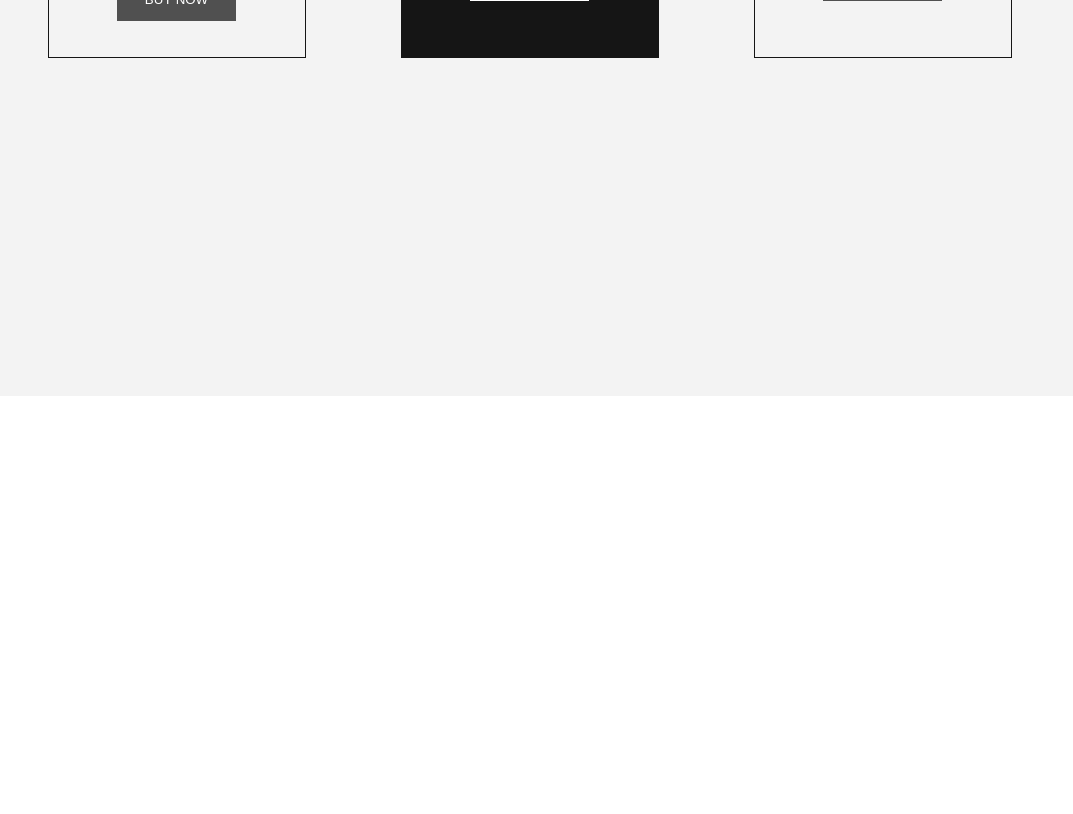
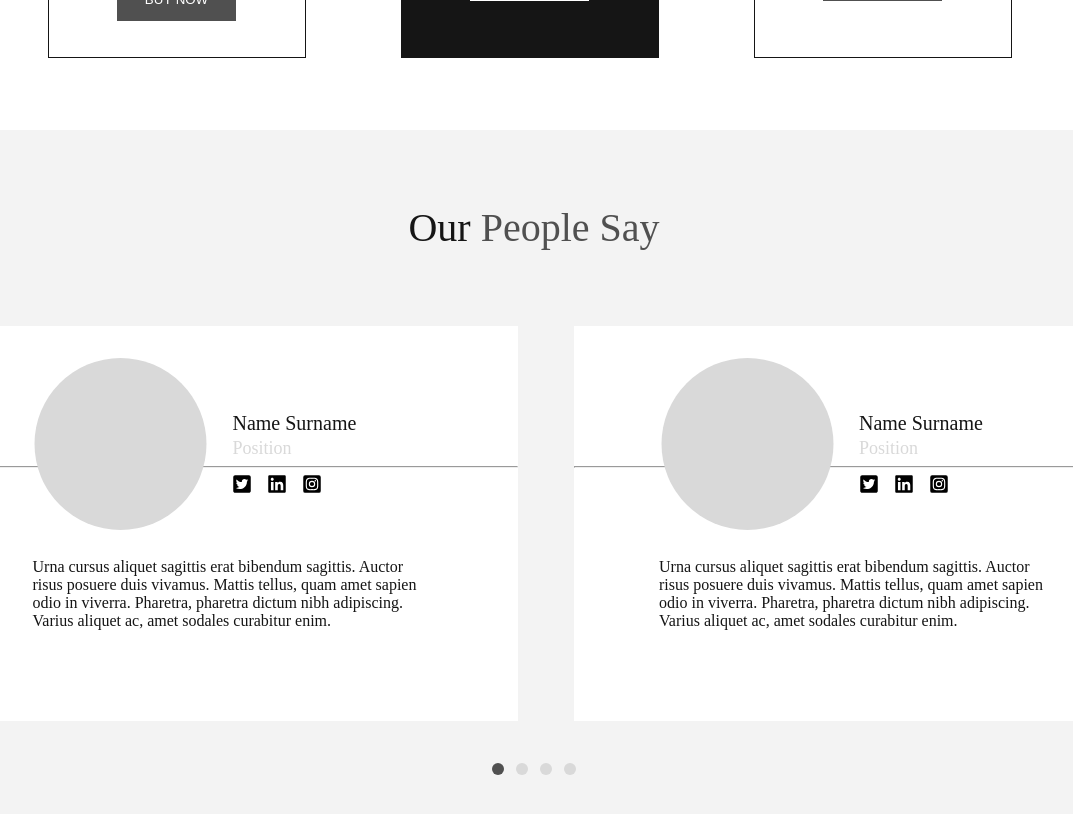
Before and after one commit to Netlonde/design-studio-page, a Next.js app: page /home in a window 1280 px wide. Shown: the part 3580-4394 px from the top of the page, without its empty margins (106-1179 px from the left). Before the commit the page ends 3976 px from the top, so only its background shows below. Built offline with nearby package versions, Linux system fonts and the light colour scheme.

Commit message:
feat: what people say section

```diff
--- a/src/app/home/page.tsx
+++ b/src/app/home/page.tsx
@@ -6,6 +6,7 @@ import About from "@/components/about/about";
 import OurServices from "@/components/ourServices/ourServices";
 import OurPortfolio from "@/components/ourPortfolio/ourPortfolio";
 import OurPricing from "@/components/ourPricing/ourPricing";
+import WhatPeopleSay from "@/components/whatPeopleSay/whatPeopleSay";
 
 export const metadata = {
   title: "Home",
@@ -23,6 +24,7 @@ export default function Home() {
         <OurServices />
         <OurPortfolio />
         <OurPricing />
+        <WhatPeopleSay />
       </main>
     </Background>
   );
--- a/src/components/index.ts
+++ b/src/components/index.ts
@@ -5,3 +5,4 @@ export * from "./ourServices/ourServices";
 export * from "./customButtom/customButtom";
 export * from "./ourPortfolio/ourPortfolio";
 export * from "./ourPricing/ourPricing";
+export * from "./whatPeopleSay/whatPeopleSay";
--- a/src/components/ourPricing/ourPricing.style.ts
+++ b/src/components/ourPricing/ourPricing.style.ts
@@ -7,7 +7,6 @@ const Container = styled.div`
   padding: 72px 135px;
   gap: 72px;
   width: 1440px;
-  background: #f3f3f3;
 
   .title {
     font-family: "Poppins";
@@ -27,7 +26,6 @@ const Container = styled.div`
     padding: 0px 100px;
     gap: 32px;
     width: 1173px;
-    height: 726px;
   }
 
   .priceContainer {
--- /dev/null
+++ b/src/components/whatPeopleSay/whatPeopleSay.controller.ts
@@ -0,0 +1,6 @@
+function useWhatPeopleSayController() {
+  const nameTest = "Welcome to WhatPeopleSay";
+  return { nameTest };
+}
+
+export default useWhatPeopleSayController;
--- /dev/null
+++ b/src/components/whatPeopleSay/whatPeopleSay.style.ts
@@ -0,0 +1,146 @@
+import styled from "styled-components";
+
+const Container = styled.div`
+  display: flex;
+  flex-direction: column;
+  align-items: center;
+  padding: 72px 135px;
+  gap: 72px;
+  width: 1440px;
+  background: #f3f3f3;
+
+  .title {
+    font-family: "Poppins";
+    font-weight: 400;
+    font-size: 40px;
+    line-height: 130%;
+    color: #151515;
+
+    span {
+      color: #505050;
+    }
+  }
+
+  .mainContainer {
+    display: grid;
+    grid-template-columns: 50% 50%;
+    gap: 40px;
+    width: 1173px;
+  }
+
+  .cardContainer {
+    display: flex;
+    flex-direction: column;
+    align-items: center;
+    padding: 32px 0px;
+    gap: 24px;
+
+    width: 570px;
+    height: 395px;
+    background: #ffffff;
+    position: relative;
+  }
+
+  .top {
+    display: grid;
+    grid-template-columns: 50% 50%;
+  }
+
+  .imageContainer {
+    margin-left: -100px;
+    z-index: 1;
+  }
+
+  .userDetail {
+    display: flex;
+    align-items: start;
+    justify-content: center;
+    flex-direction: column;
+    width: 150%;
+
+    h3 {
+      font-family: "Poppins";
+      font-weight: 500;
+      font-size: 20px;
+      line-height: 30px;
+      color: #151515;
+    }
+
+    span {
+      font-family: "Poppins";
+      font-size: 18px;
+      color: #d9d9d9;
+      margin-bottom: 15px;
+    }
+  }
+
+  .icon {
+    width: 100%;
+    height: 100%;
+  }
+
+  .buttonContainer {
+    display: flex;
+    align-items: center;
+    justify-content: center;
+    gap: 15px;
+    margin-bottom: -10px;
+  }
+
+  .text {
+    font-family: "Poppins";
+    font-size: 16px;
+    color: #151515;
+    width: 400px;
+    height: 135px;
+  }
+
+  .changePageContainer {
+    display: flex;
+    align-items: center;
+    justify-content: center;
+    gap: 12px;
+    margin-top: -30px;
+  }
+
+  .page {
+    width: 12px;
+    height: 12px;
+    border-radius: 50%;
+    background-color: #d9d9d9;
+    cursor: pointer;
+  }
+
+  .pageSelected {
+    width: 12px;
+    height: 12px;
+    border-radius: 50%;
+    background: #505050;
+    cursor: pointer;
+  }
+
+  .page:hover,
+  .pageSelected:hover {
+    opacity: 0.8;
+  }
+
+  hr {
+    position: absolute;
+    width: 100%;
+    left: 0;
+    right: 0;
+    top: 140px;
+    z-index: 0 !important;
+  }
+
+  button {
+    width: 20px;
+    height: 20px;
+  }
+
+  button:hover {
+    opacity: 0.8;
+  }
+`;
+
+export default Container;
--- /dev/null
+++ b/src/components/whatPeopleSay/whatPeopleSay.tsx
@@ -0,0 +1,83 @@
+"use client";
+import Image from "next/image";
+import useWhatPeopleSayController from "./whatPeopleSay.controller";
+import Container from "./whatPeopleSay.style";
+import avatar from "../../assets/images/avatat.svg";
+import { FaTwitterSquare, FaLinkedin, FaInstagramSquare } from "react-icons/fa";
+
+export default function WhatPeopleSay() {
+  const { nameTest } = useWhatPeopleSayController();
+  return (
+    <Container>
+      <h2 className="title">
+        Our <span>People Say</span>
+      </h2>
+      <div className="mainContainer">
+        <div className="cardContainer">
+          <div className="top">
+            <div className="imageContainer">
+              <Image src={avatar} alt="avatar" />
+            </div>
+            <div className="userDetail">
+              <h3>Name Surname</h3>
+              <span>Position</span>
+              <hr />
+              <div className="buttonContainer">
+                <button>
+                  <FaTwitterSquare className="icon" />
+                </button>
+                <button>
+                  <FaLinkedin className="icon" />
+                </button>
+                <button>
+                  <FaInstagramSquare className="icon" />
+                </button>
+              </div>
+            </div>
+          </div>
+          <p className="text">
+            Urna cursus aliquet sagittis erat bibendum sagittis. Auctor risus
+            posuere duis vivamus. Mattis tellus, quam amet sapien odio in
+            viverra. Pharetra, pharetra dictum nibh adipiscing. Varius aliquet
+            ac, amet sodales curabitur enim.
+          </p>
+        </div>
+        <div className="cardContainer">
+          <div className="top">
+            <div className="imageContainer">
+              <Image src={avatar} alt="avatar" />
+            </div>
+            <div className="userDetail">
+              <h3>Name Surname</h3>
+              <span>Position</span>
+              <hr />
+              <div className="buttonContainer">
+                <button>
+                  <FaTwitterSquare className="icon" />
+                </button>
+                <button>
+                  <FaLinkedin className="icon" />
+                </button>
+                <button>
+                  <FaInstagramSquare className="icon" />
+                </button>
+              </div>
+            </div>
+          </div>
+          <p className="text">
+            Urna cursus aliquet sagittis erat bibendum sagittis. Auctor risus
+            posuere duis vivamus. Mattis tellus, quam amet sapien odio in
+            viverra. Pharetra, pharetra dictum nibh adipiscing. Varius aliquet
+            ac, amet sodales curabitur enim.
+          </p>
+        </div>
+      </div>
+      <div className="changePageContainer">
+        <div className="pageSelected" />
+        <div className="page" />
+        <div className="page" />
+        <div className="page" />
+      </div>
+    </Container>
+  );
+}
```
Also changed, not shown: src/assets/images/avatat.svg (added).
